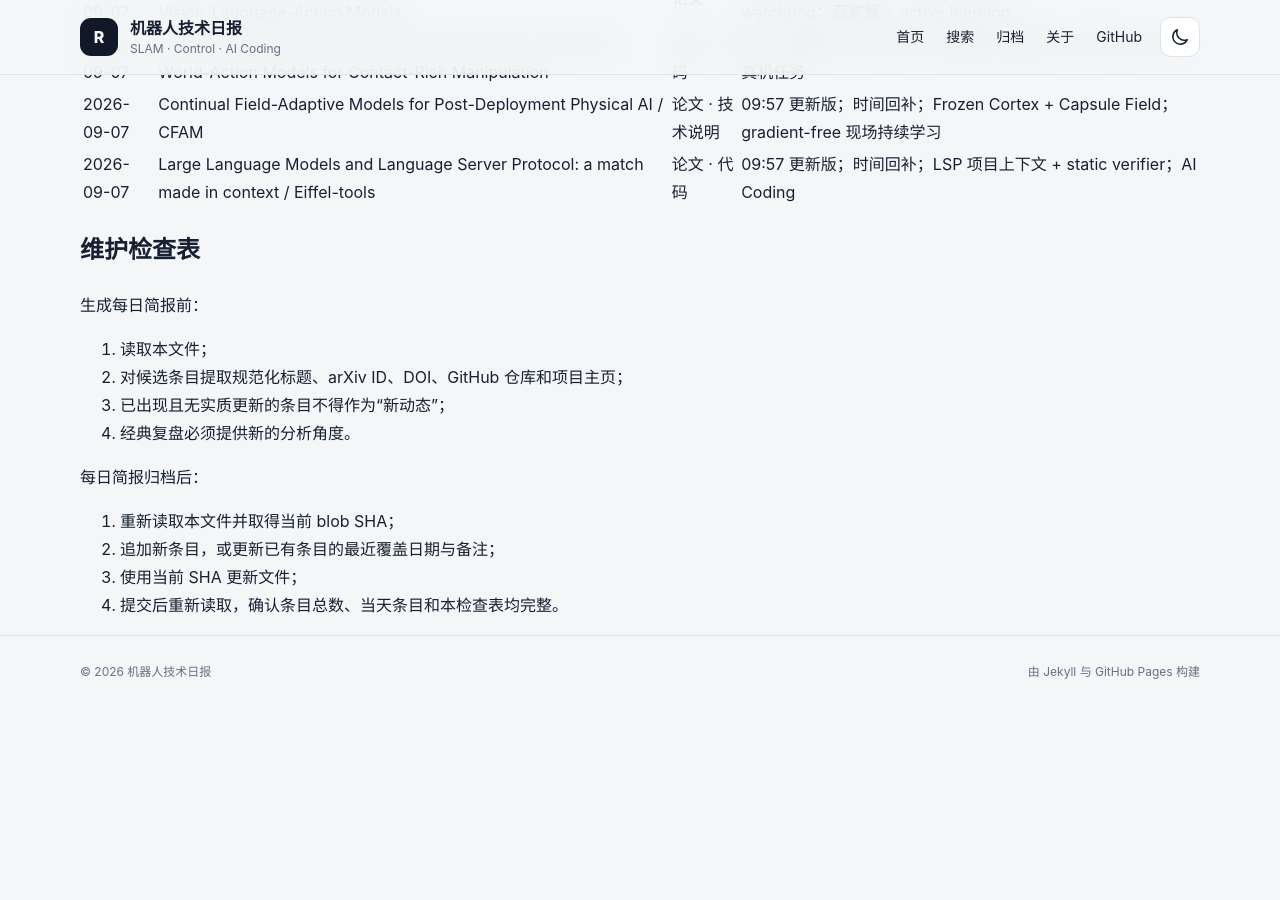
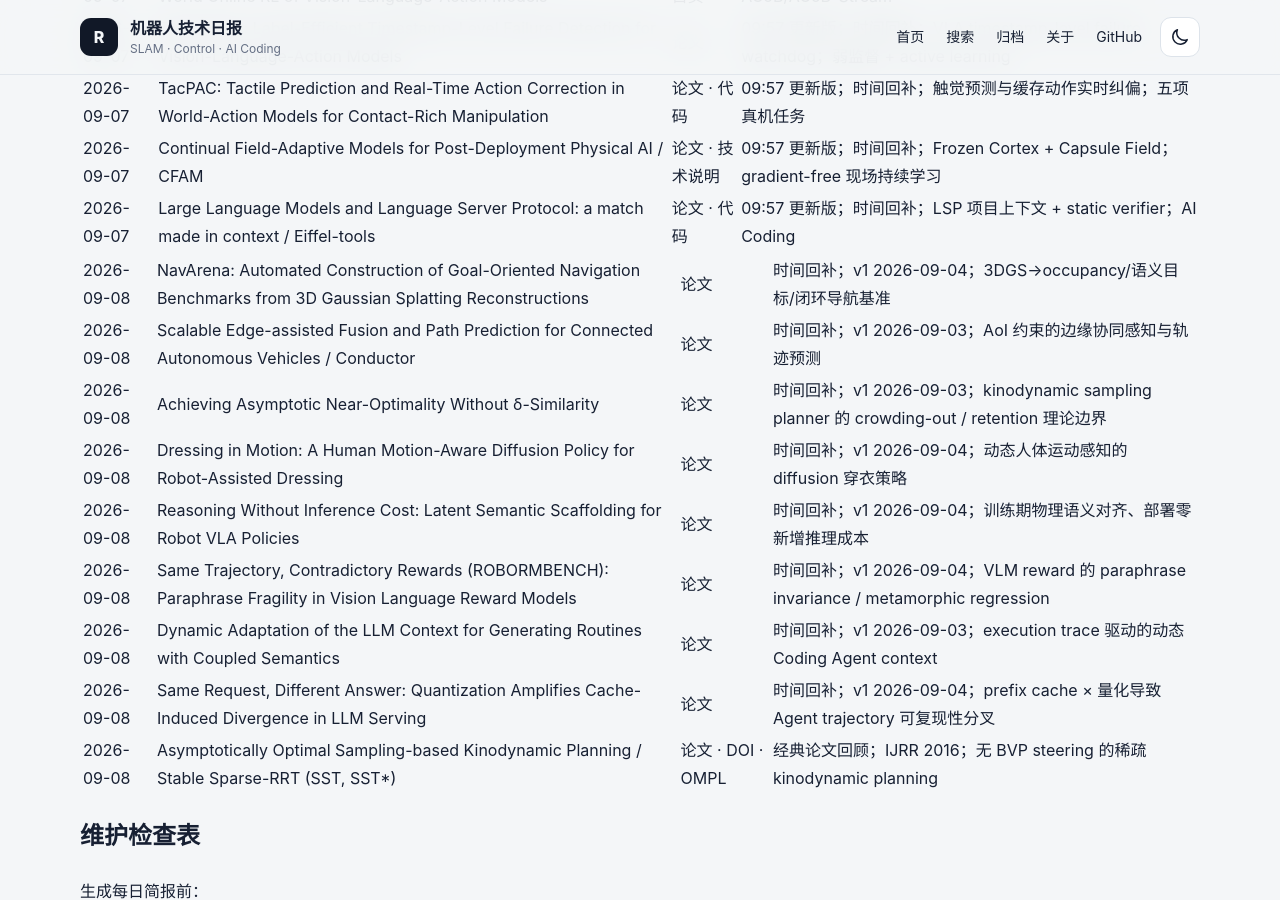
Before and after one commit to helywin/daily, a Jekyll site: the page built from robotics-brief-covered-items.md, in a window 1280 px wide and 900 px high, scrolled down 34483 px. Built offline with Jekyll 4.4.1, drawn with Linux system fonts in a browser that asks for light colours; our own code applies the rules of GitHub Pages for plain Markdown files; before the commit the page ends 35191 px from its top, so only the background shows below that; some of the changed text lies outside the part shown.

Commit message:
docs: update robotics brief coverage index for 2026-09-08

```diff
--- a/robotics-brief-covered-items.md
+++ b/robotics-brief-covered-items.md
@@ -1,6 +1,6 @@
 # 机器人技术简报已覆盖条目索引
 
-> 最后更新：2026-09-07（Asia/Shanghai）
+> 最后更新：2026-09-08（Asia/Shanghai）
 >
 > 用途：每日简报选题前强制查重。本文件保留全部历史条目的最近覆盖日期、规范标题、至少一个可直接访问的原始来源和必要备注。
 >
@@ -73,6 +73,8 @@
 > 2026-09-06 新增 8 条主动态与 1 条经典论文回顾，共 523 条。
 >
 > 2026-09-07 早间首版新增 8 条主动态与 1 条经典论文回顾，共 532 条；09:57 因 arXiv Robotics 9 月 7 日最新公开批次刷新，更新同日文章并追加 8 条主动态，累计共 540 条。早间首版条目保留为历史覆盖记录。
+>
+> 2026-09-08 新增 8 条主动态与 1 条经典论文回顾，共 549 条。
 
 ## 已核验条目
 
@@ -634,6 +636,16 @@
 | 2026-09-07 | Continual Field-Adaptive Models for Post-Deployment Physical AI / CFAM | [论文](https://arxiv.org/abs/2609.04552) · [技术说明](https://skylarklabs.ai/use-cases/cfam-stack-overview.html) | 09:57 更新版；时间回补；Frozen Cortex + Capsule Field；gradient-free 现场持续学习 |
 | 2026-09-07 | Large Language Models and Language Server Protocol: a match made in context / Eiffel-tools | [论文](https://arxiv.org/abs/2609.03086) · [代码](https://github.com/alschena/eiffel-tools) | 09:57 更新版；时间回补；LSP 项目上下文 + static verifier；AI Coding |
 
+| 2026-09-08 | NavArena: Automated Construction of Goal-Oriented Navigation Benchmarks from 3D Gaussian Splatting Reconstructions | [论文](https://arxiv.org/abs/2609.04602) | 时间回补；v1 2026-09-04；3DGS→occupancy/语义目标/闭环导航基准 |
+| 2026-09-08 | Scalable Edge-assisted Fusion and Path Prediction for Connected Autonomous Vehicles / Conductor | [论文](https://arxiv.org/abs/2609.04364) | 时间回补；v1 2026-09-03；AoI 约束的边缘协同感知与轨迹预测 |
+| 2026-09-08 | Achieving Asymptotic Near-Optimality Without δ-Similarity | [论文](https://arxiv.org/abs/2609.04464) | 时间回补；v1 2026-09-03；kinodynamic sampling planner 的 crowding-out / retention 理论边界 |
+| 2026-09-08 | Dressing in Motion: A Human Motion-Aware Diffusion Policy for Robot-Assisted Dressing | [论文](https://arxiv.org/abs/2609.04759) | 时间回补；v1 2026-09-04；动态人体运动感知的 diffusion 穿衣策略 |
+| 2026-09-08 | Reasoning Without Inference Cost: Latent Semantic Scaffolding for Robot VLA Policies | [论文](https://arxiv.org/abs/2609.04893) | 时间回补；v1 2026-09-04；训练期物理语义对齐、部署零新增推理成本 |
+| 2026-09-08 | Same Trajectory, Contradictory Rewards (ROBORMBENCH): Paraphrase Fragility in Vision Language Reward Models | [论文](https://arxiv.org/abs/2609.05401) | 时间回补；v1 2026-09-04；VLM reward 的 paraphrase invariance / metamorphic regression |
+| 2026-09-08 | Dynamic Adaptation of the LLM Context for Generating Routines with Coupled Semantics | [论文](https://arxiv.org/abs/2609.04570) | 时间回补；v1 2026-09-03；execution trace 驱动的动态 Coding Agent context |
+| 2026-09-08 | Same Request, Different Answer: Quantization Amplifies Cache-Induced Divergence in LLM Serving | [论文](https://arxiv.org/abs/2609.04748) | 时间回补；v1 2026-09-04；prefix cache × 量化导致 Agent trajectory 可复现性分叉 |
+| 2026-09-08 | Asymptotically Optimal Sampling-based Kinodynamic Planning / Stable Sparse-RRT (SST, SST*) | [论文](https://arxiv.org/abs/1407.2896) · [DOI](https://doi.org/10.1177/0278364915614386) · [OMPL](https://ompl.kavrakilab.org/core/classompl_1_1control_1_1SST.html) | 经典论文回顾；IJRR 2016；无 BVP steering 的稀疏 kinodynamic planning |
+
 ## 维护检查表
 
 生成每日简报前：
```
Also changed, not shown: .github/workflows/update-robotics-index-2026-09-08.yml (deleted).
